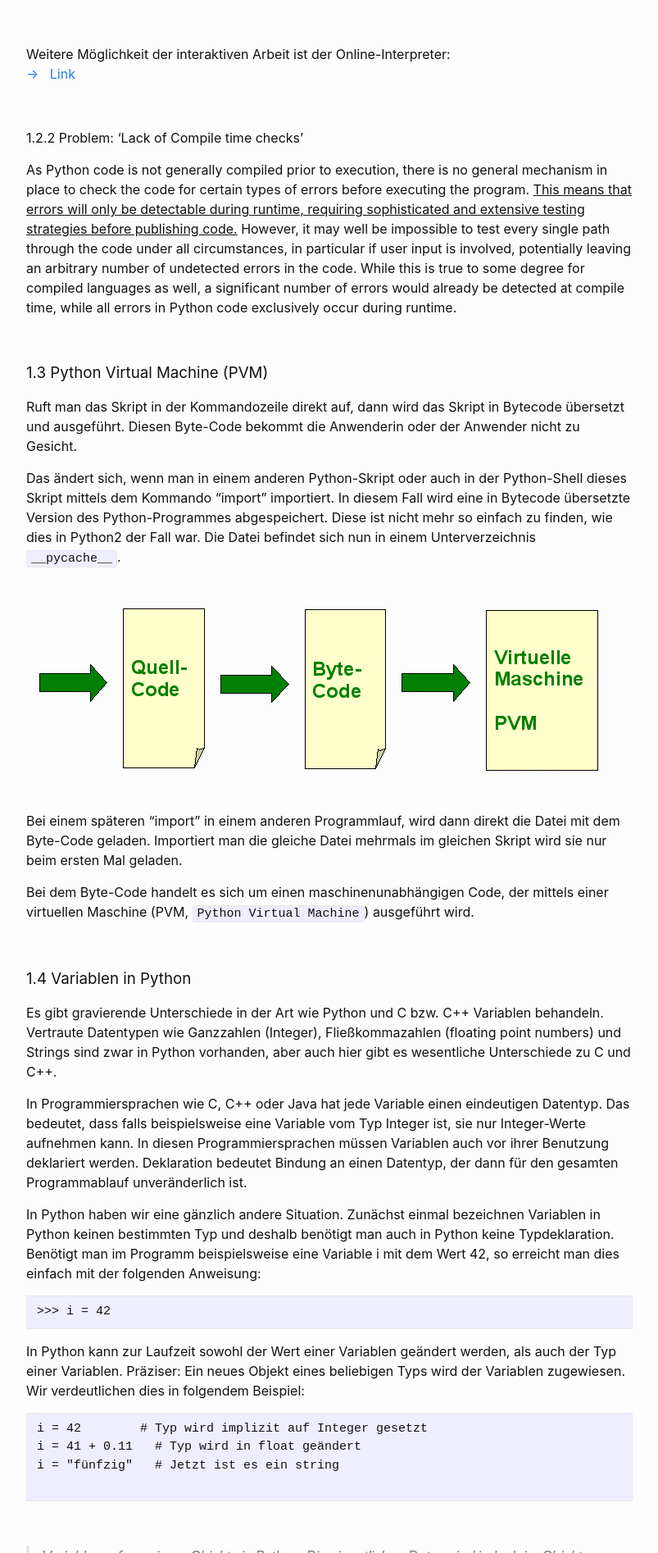
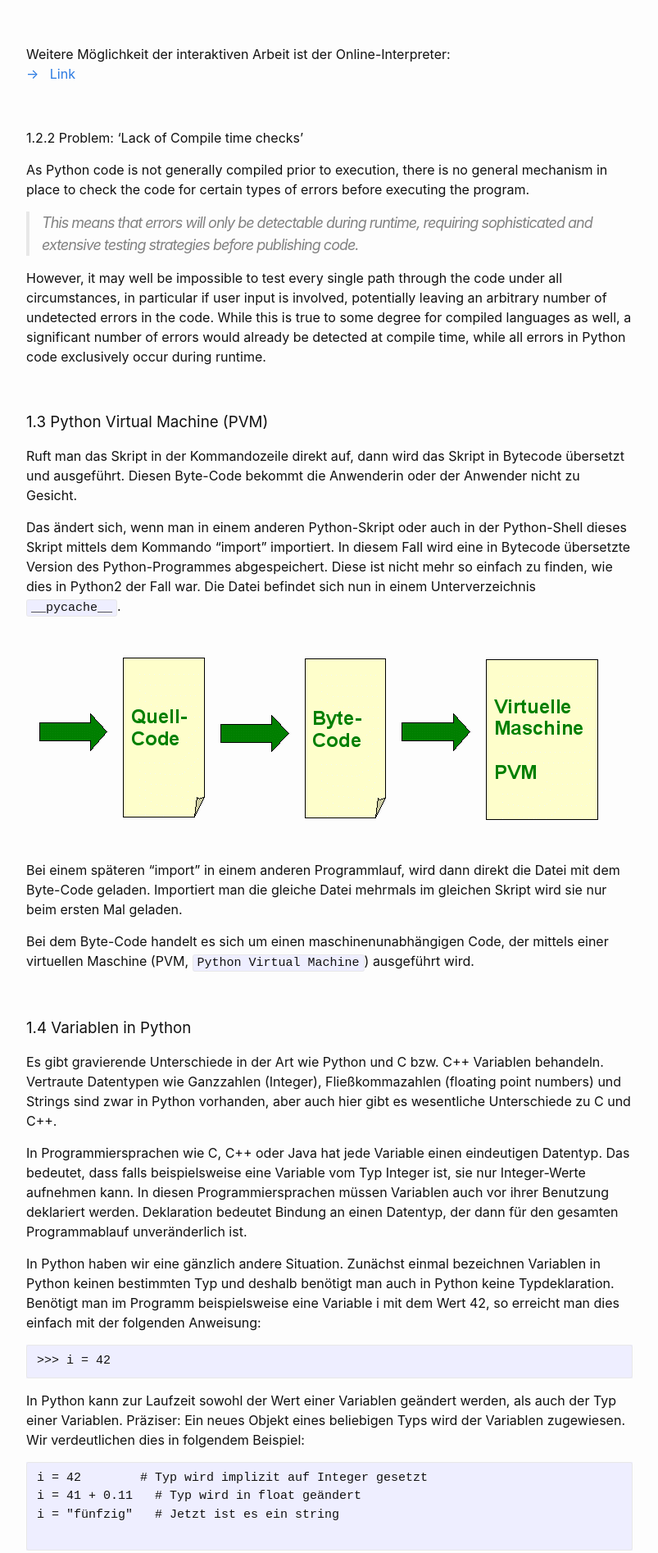
Before and after one commit to Hautaklyttn/progDocs, a Jekyll site: the page built from docs/articles/python.md, in a window 1280 px wide. Shown: the part 2229-4123 px from the top of the page at 82% size, without its empty margins (238-1041 px from the left). Built offline with Jekyll 4.4.1, drawn with Linux system fonts in a browser that asks for light colours.

```diff
--- a/docs/articles/python.md
+++ b/docs/articles/python.md
@@ -91,7 +91,11 @@ Weitere Möglichkeit der interaktiven Arbeit ist der Online-Interpreter:
 
 <a name="ch1-2-2"></a>
 #### 1.2.2 Problem: 'Lack of Compile time checks'
-As Python code is not generally compiled prior to execution, there is no general mechanism in place to check the code for certain types of errors before executing the program. <u>This means that errors will only be detectable during runtime, requiring sophisticated and extensive testing strategies before publishing code.</u> However, it may well be impossible to test every single path through the code under all circumstances, in particular if user input is involved, potentially leaving an arbitrary number of undetected errors in the code. While this is true to some degree for compiled languages as well, a significant number of errors would already be detected at compile time, while all errors in Python code exclusively occur during runtime.
+As Python code is not generally compiled prior to execution, there is no general mechanism in place to check the code for certain types of errors before executing the program.
+
+>This means that errors will only be detectable during runtime, requiring sophisticated and extensive testing strategies before publishing code.
+
+However, it may well be impossible to test every single path through the code under all circumstances, in particular if user input is involved, potentially leaving an arbitrary number of undetected errors in the code. While this is true to some degree for compiled languages as well, a significant number of errors would already be detected at compile time, while all errors in Python code exclusively occur during runtime.
 
 &nbsp;
 
```
